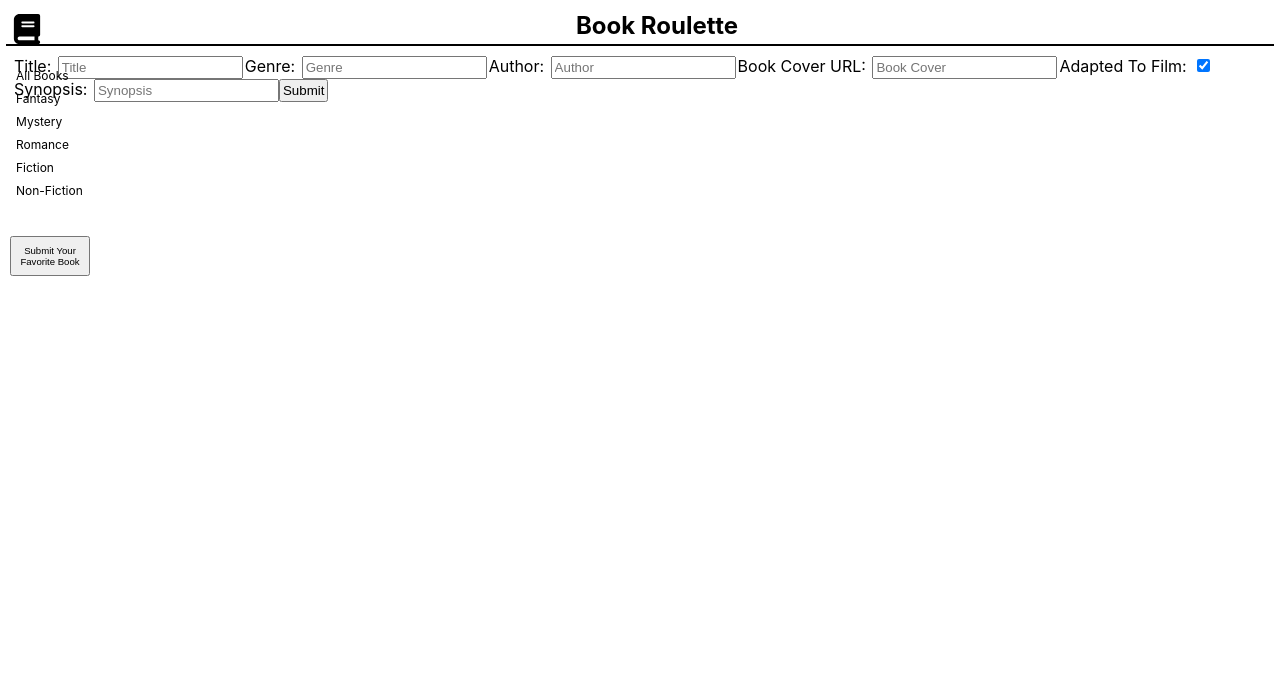
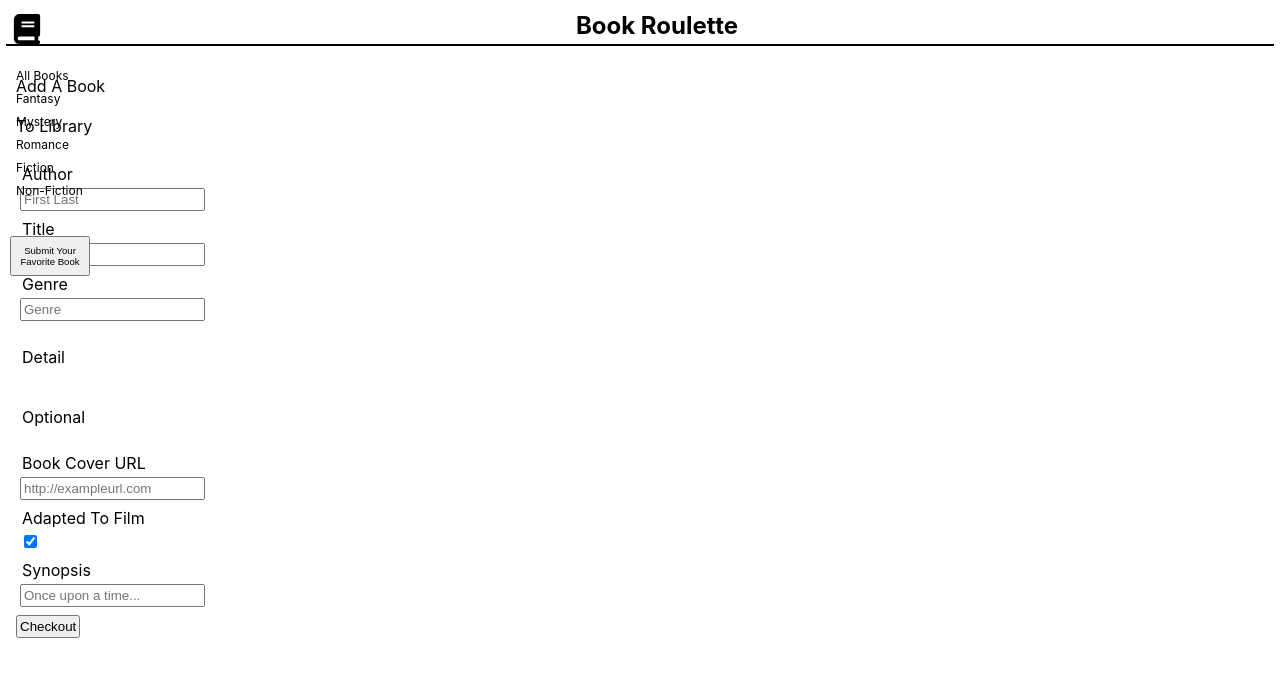
Before and after one commit to GeMMS-Project-2/book-roulette-frontend, a React (Create React App) app: page /add-book in a window 1280 px wide. Shown: the top 676 px of the page. Built offline with nearby package versions, Linux system fonts and the light colour scheme.

Commit message:
added div and classes for styling

```diff
--- a/src/components/Form/Form.js
+++ b/src/components/Form/Form.js
@@ -35,17 +35,48 @@ function Form() {
 
 
     return (
-        <div>
+        <div className="master-container">
+            <div className="form-container">
+                <div className="card-title">
+                    <p className="addBook">Add A Book</p>
+                    <p className="library">To Library</p>
+                </div>
                 <form onSubmit={handleSubmit}>
-                <label htmlFor="title">Title: </label>
+                    <div className="addDetails-container">
+                        <div className="author-container">
+                            <div className="author-label">
+                                <label htmlFor='author'>Author </label>
+                            </div>
+                            <div className="author-input">
+                                <input
+                                    onChange={handleChange}
+                                    type="text"
+                                    id='author'
+                                    value={book.author}
+                                    placeholder='First Last'
+                                    required
+                                />
+                            </div>
+                        </div>
+                        <div className="title-container">
+                            <div className="title-label">
+                                <label htmlFor="title">Title </label>
+                            </div>
+                            <div className="title-input">
                                 <input
                                     onChange={handleChange}
                                     id='title'
                                     value={book.title}
-                    placeholder='Title'
+                                    placeholder='The Title'
                                     required
                                 />
-                <label htmlFor='genre'>Genre: </label>
+                            </div>
+                        </div>
+                        <div className="genre-container">
+                            <div className="genre-label">
+                                <label htmlFor='genre'>Genre </label>
+                            </div>
+                            <div className="genre-input">
                                 <input
                                     onChange={handleChange}
                                     list="genres"
@@ -61,22 +92,34 @@ function Form() {
                                         <option value="Education"></option>
                                         <option value="Romance"></option>
                                     </datalist>
-                <label htmlFor='author'>Author: </label>
-                <input
-                    onChange={handleChange}
-                    id='author'
-                    value={book.author}
-                    placeholder='Author'
-                    required
-                />
-                <label htmlFor='img'>Book Cover URL: </label>
+                            </div>
+                        </div>
+                        <div className="notRequired-container">
+                            <div className="notRequired-label">
+                                <p>Detail</p>
+                            </div>
+                            <div className="notRequired-input">
+                                <p>Optional</p>
+                            </div>
+                        </div>
+                        <div className="img-container">
+                            <div className="img-label">
+                                <label htmlFor='img'>Book Cover URL </label>
+                            </div>
+                            <div className="img-input">
                                 <input
                                     onChange={handleChange}
                                     id='img'
                                     value={book.img}
-                    placeholder='Book Cover'
+                                    placeholder='http://exampleurl.com'
                                 />
-                <label htmlFor='filmAdaptation'>Adapted To Film: </label>
+                            </div>
+                        </div>
+                        <div className="film-container">
+                            <div className="film-label">
+                                <label htmlFor='filmAdaptation'>Adapted To Film </label>
+                            </div>
+                            <div className="film-input">
                                 <input
                                     onChange={() => {
                                         setBook({
@@ -91,15 +134,27 @@ function Form() {
                                     placeholder='Adapted To Film'
                                     required
                                 />
-                <label htmlFor='description'>Synopsis: </label>
+                            </div>
+                        </div>
+                        <div className="synopsis-container">
+                            <div className="synopsis-label">
+                                <label htmlFor='description'>Synopsis </label>
+                            </div>
+                            <div className="synopsis-input">
                                 <input
                                     onChange={handleChange}
                                     id='description'
                                     value={book.description}
-                    placeholder='Synopsis'
+                                    placeholder='Once upon a time...'
                                 />
-                <button type='submit'>Submit</button>
+                            </div>
+                        </div>
+                    </div>
+                    <div className="addBookButton-container">
+                        <button type='submit' className="addBookButton">Checkout</button>
+                    </div>
                 </form>
+            </div>
         </div>
     );
 }
```
Lines whose indentation alone changed are shown as unchanged.
